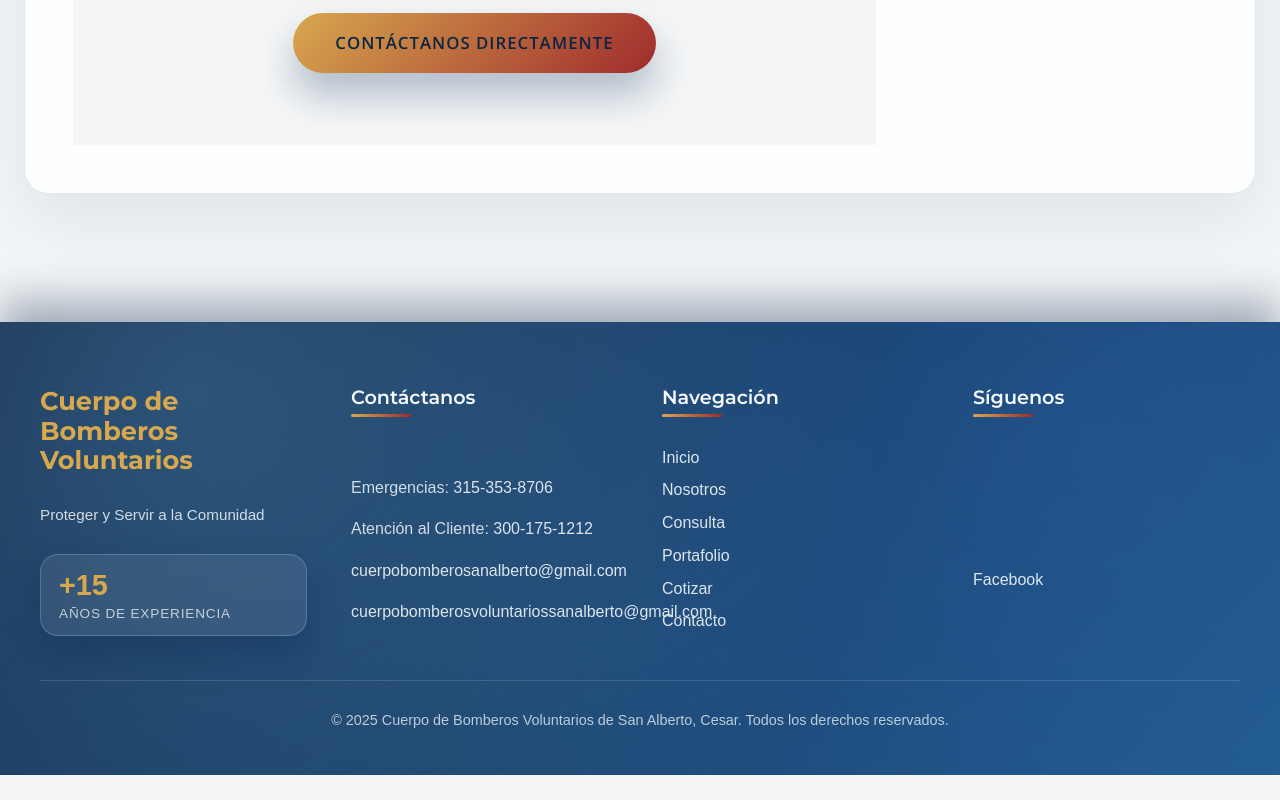
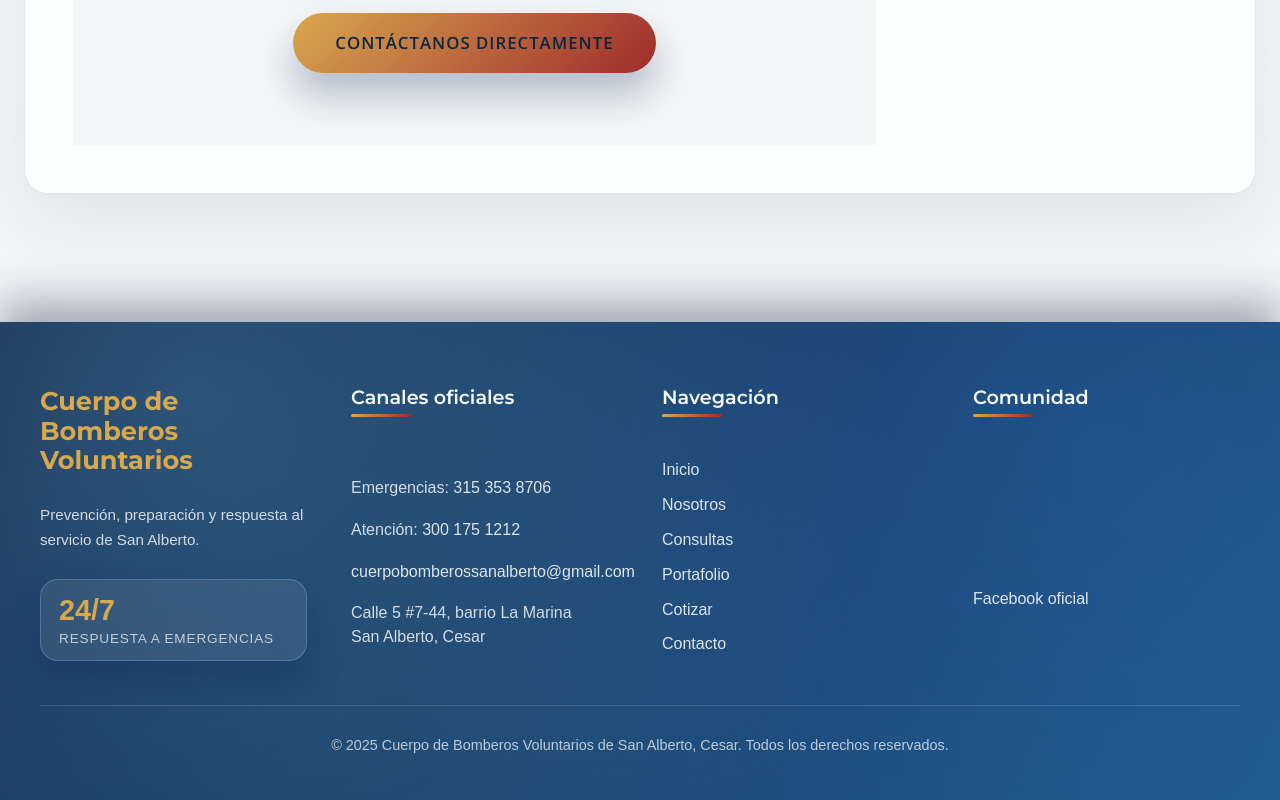
Before and after one commit to ranger22ss/bomberos-san-alberto-web, a React (Create React App) app: page / in a window 1280 px wide. Shown: the part 4130-4930 px from the top of the page. Before the commit the page ends 4905 px from the top, so only its background shows below. Built offline with nearby package versions, Linux system fonts and the light colour scheme.

Commit message:
Corrige los canales del pie de página

```diff
--- a/src/components/Footer.js
+++ b/src/components/Footer.js
@@ -1,4 +1,3 @@
-// src/components/Footer/Footer.js
 import React from 'react';
 import { Link } from 'react-router-dom';
 import './Footer.css';
@@ -7,72 +6,13 @@ function Footer() {
   return (
     <footer className="modern-footer">
       <div className="footer-content-wrapper">
-        <div className="footer-section footer-logo-section">
-          <h3 className="footer-title">Cuerpo de Bomberos Voluntarios</h3>
-          <p className="footer-tagline">Proteger y Servir a la Comunidad</p>
-          <div className="footer-badge">
-            <span className="footer-badge__value">+15</span>
-            <span className="footer-badge__label">Años de experiencia</span>
-          </div>
-        </div>
-
-        <div className="footer-section footer-contact-section">
-          <h4 className="section-title">Contáctanos</h4>
-          <ul className="contact-list">
-            <li>
-              Emergencias: <a href="tel:+573153538706" className="footer-link">315-353-8706</a>
-            </li>
-            <li>
-              Atención al Cliente: <a href="tel:+573001751212" className="footer-link">300-175-1212</a>
-            </li>
-            <li>
-              <a href="mailto:cuerpobomberosanalberto@gmail.com" className="footer-link">
-                cuerpobomberosanalberto@gmail.com
-              </a>
-            </li>
-            <li>
-              <a href="mailto:cuerpobomberosvoluntariossanalberto@gmail.com" className="footer-link">
-                cuerpobomberosvoluntariossanalberto@gmail.com
-              </a>
-            </li>
-          </ul>
-        </div>
-
-        <div className="footer-section footer-nav-section">
-          <h4 className="section-title">Navegación</h4>
-          <ul className="footer-nav-list">
-            <li><Link to="/" className="footer-link">Inicio</Link></li>
-            <li><Link to="/nosotros" className="footer-link">Nosotros</Link></li>
-            <li><Link to="/consulta" className="footer-link">Consulta</Link></li>
-            <li><Link to="/portafolio" className="footer-link">Portafolio</Link></li>
-            <li><Link to="/cotizar" className="footer-link">Cotizar</Link></li>
-            <li><Link to="/contacto" className="footer-link">Contacto</Link></li>
-          </ul>
-        </div>
-
-        <div className="footer-section footer-social-section">
-          <h4 className="section-title">Síguenos</h4>
-          <div className="social-icons">
-            <a
-              href="https://www.facebook.com/BomberosSanAlbertoCesar/"
-              target="_blank"
-              rel="noopener noreferrer"
-              className="footer-link social-text-link"
-            >
-              Facebook
-            </a>
-          </div>
-        </div>
+        <div className="footer-section footer-logo-section"><h3 className="footer-title">Cuerpo de Bomberos Voluntarios</h3><p className="footer-tagline">Prevención, preparación y respuesta al servicio de San Alberto.</p><div className="footer-badge"><span className="footer-badge__value">24/7</span><span className="footer-badge__label">Respuesta a emergencias</span></div></div>
+        <div className="footer-section footer-contact-section"><h4 className="section-title">Canales oficiales</h4><ul className="contact-list"><li>Emergencias: <a href="tel:+573153538706" className="footer-link">315 353 8706</a></li><li>Atención: <a href="https://wa.me/573001751212" className="footer-link">300 175 1212</a></li><li><a href="mailto:cuerpobomberossanalberto@gmail.com" className="footer-link">cuerpobomberossanalberto@gmail.com</a></li><li>Calle 5 #7-44, barrio La Marina<br />San Alberto, Cesar</li></ul></div>
+        <div className="footer-section footer-nav-section"><h4 className="section-title">Navegación</h4><ul className="footer-nav-list"><li><Link to="/" className="footer-link">Inicio</Link></li><li><Link to="/nosotros" className="footer-link">Nosotros</Link></li><li><Link to="/consulta" className="footer-link">Consultas</Link></li><li><Link to="/portafolio" className="footer-link">Portafolio</Link></li><li><Link to="/cotizar" className="footer-link">Cotizar</Link></li><li><Link to="/contacto" className="footer-link">Contacto</Link></li></ul></div>
+        <div className="footer-section footer-social-section"><h4 className="section-title">Comunidad</h4><div className="social-icons"><a href="https://www.facebook.com/profile.php?id=61563465837882" target="_blank" rel="noopener noreferrer" className="footer-link social-text-link">Facebook oficial</a></div></div>
       </div>
-
-      <div className="footer-bottom">
-        <p>
-          © {new Date().getFullYear()} Cuerpo de Bomberos Voluntarios de San Alberto, Cesar. Todos los derechos
-          reservados.
-        </p>
-      </div>
+      <div className="footer-bottom"><p>© {new Date().getFullYear()} Cuerpo de Bomberos Voluntarios de San Alberto, Cesar. Todos los derechos reservados.</p></div>
     </footer>
   );
 }
-
 export default Footer;
```
